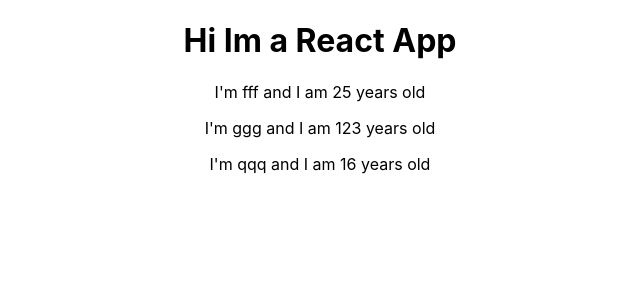
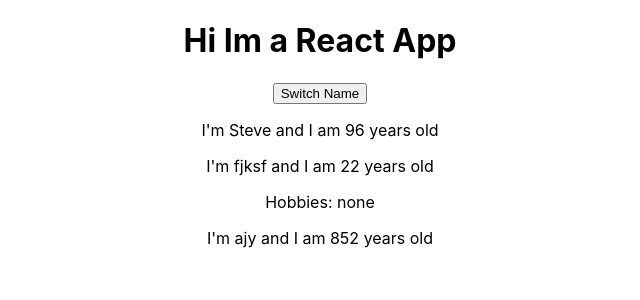
Before and after one commit to steveorsino/react-complete-guite, a React (Create React App) app: page / in a window 1280 px wide. Shown: the top 300 px of the page, without its empty margins (320-960 px from the left). Built offline with nearby package versions, Linux system fonts and the light colour scheme.

Commit message:
just added more nonsense

```diff
--- a/src/App.js
+++ b/src/App.js
@@ -4,13 +4,35 @@
 
 
 class App extends Component {
+  state = {
+    persons: [
+      {name: 'Steve', age: 96},
+      {name: 'fjksf', age: 22},
+      {name: 'ajy', age: 852}
+    ],
+    otherState: 'some other value'
+  }
+
+  switchNameHandler = () => {
+    // console.log('wasClicked');
+    //DONT DO THISthis.state.persons[0].name = 'STEVE';
+    this.setState({
+      persons: [
+        {name: 'STEVE', age: 96},
+        {name: 'fjksf', age: 22},
+        {name: 'AAAA', age: 852}
+      ]
+    })
+  }
+
   render() {
     return (
       <div className="App">
         <h1>Hi Im a React App</h1>
-        <Person name="fff" age="25"/>
-        <Person name="ggg" age="123">And my hobbies include</Person>
-        <Person name="qqq" age="16"/>
+        <button onClick={this.switchNameHandler}>Switch Name</button>
+        <Person name={this.state.persons[0].name} age={this.state.persons[0].age}/>
+        <Person name={this.state.persons[1].name} age={this.state.persons[1].age}>Hobbies: none</Person>
+        <Person name={this.state.persons[2].name} age={this.state.persons[2].age}/>
       </div>
     );
   }
--- a/src/Person/Person.js
+++ b/src/Person/Person.js
@@ -1,7 +1,12 @@
 import React from 'react';
 
 const person = (props) => {
-    return <p>I'm {props.name} and I am {props.age} years old</p>;
+    return (
+        <div>
+            <p>I'm {props.name} and I am {props.age} years old</p>
+            <p>{props.children}</p>
+        </div>
+    )
 }
 
 export default person;
--- a/src/index.js
+++ b/src/index.js
@@ -9,4 +9,5 @@
 // If you want your app to work offline and load faster, you can change
 // unregister() to register() below. Note this comes with some pitfalls.
 // Learn more about service workers: http://bit.ly/CRA-PWA
-serviceWorker.unregister();
+// serviceWorker.unregister();
+serviceWorker.register();
```
